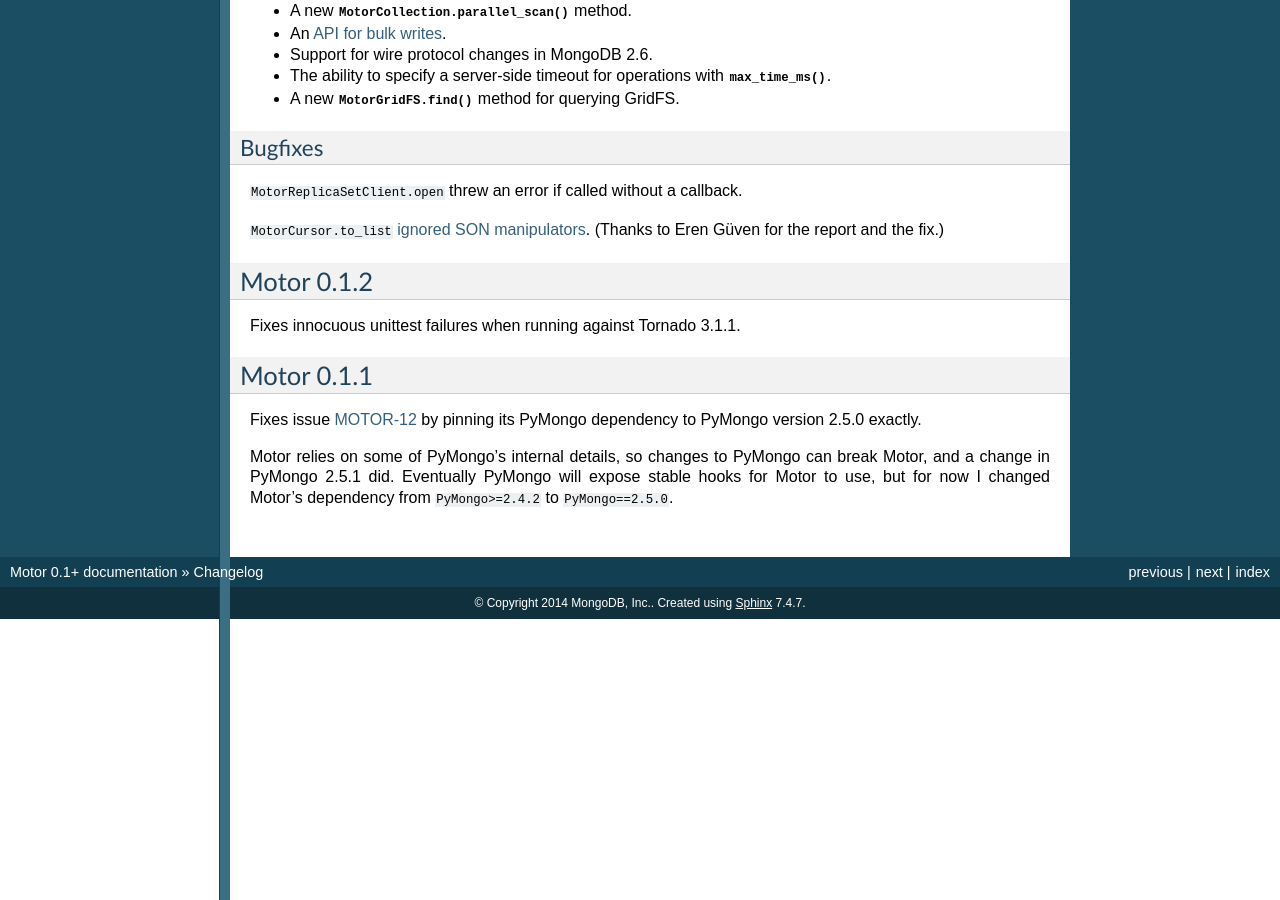
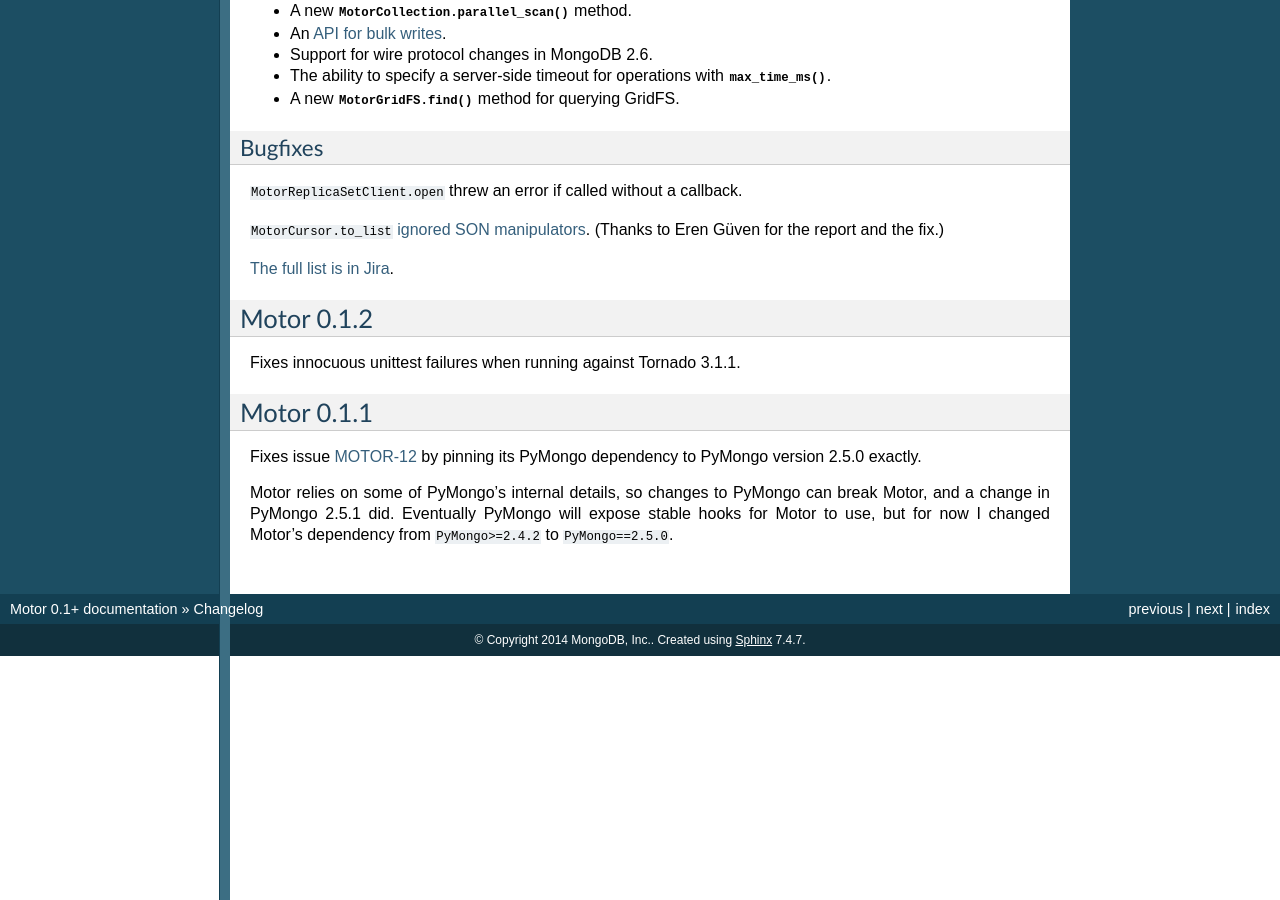
Before and after one commit to mongodb/motor, a Sphinx documentation site: the page built from doc/changelog.rst, in a window 1280 px wide and 900 px high, scrolled down 3781 px. Built offline with Sphinx 7.4.7, drawn with Linux system fonts in a browser that asks for light colours; pages that are not in the unit, such as notebooks, are missing from menus; the version number is read from the project's files by our own code.

Commit message:
Add link to list of Jira issues in 0.2.

```diff
--- a/doc/changelog.rst
+++ b/doc/changelog.rst
@@ -250,6 +250,9 @@
 <https://jira.mongodb.org/browse/MOTOR-8>`_. (Thanks to Eren Güven for the
 report and the fix.)
 
+`The full list is in Jira
+<https://jira.mongodb.org/browse/MOTOR-23?filter=15038>`_.
+
 Motor 0.1.2
 -----------
 
```
